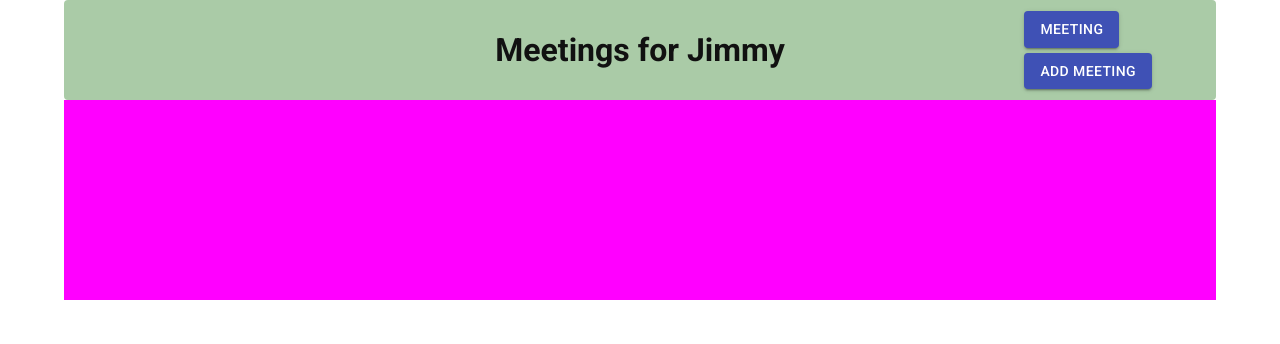
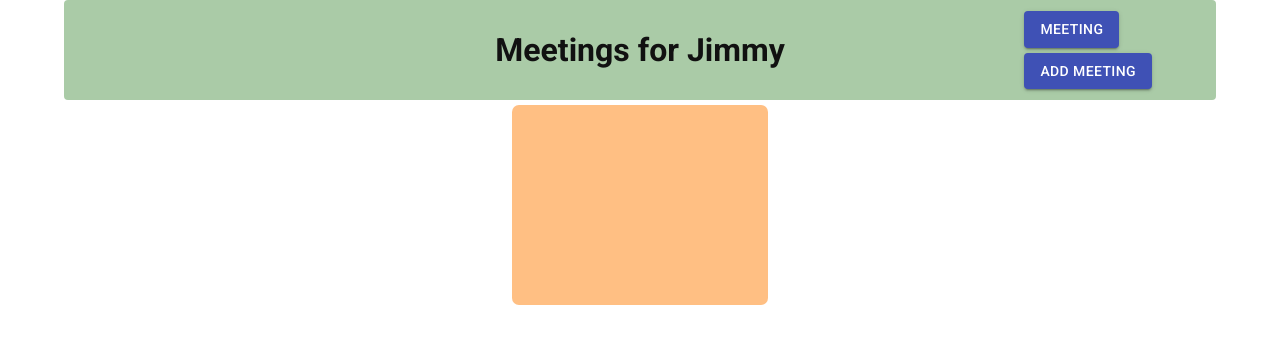
Before and after one commit to RealGobi/scheduling, a React (Create React App) app: page /add-meeting in a window 1280 px wide. Shown: the top 344 px of the page. Built offline with nearby package versions, Linux system fonts and the light colour scheme.

Commit message:
style: draft style for addMeeting

```diff
--- a/src/Components/addMeeting.css
+++ b/src/Components/addMeeting.css
@@ -1,5 +1,25 @@
 .add-meeting-box {
-  width: 90vw;
+  width: 20vw;
   height: 200px;
-  background: fuchsia;
+  background: #ffab5cc2;
+  border-radius: 7px;
+  margin: 5px;
+  display: flex;
+  justify-content: center;
+  align-items: center;
 }
+
+form {
+  display: flex;
+  align-items: flex-end;
+  flex-direction: column;
+}
+
+.date-info-text {
+  font-size: .5rem;
+  font-style: italic;
+}
+
+#btn-submit {
+  margin-top: 20px;
+}
```
